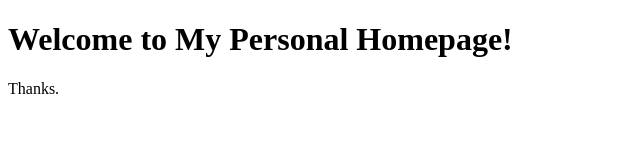
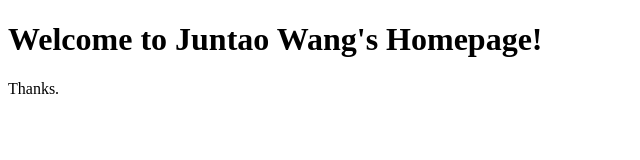
Before and after one commit to wangjt23/wangjt23.github.io, a plain HTML site: page index.html in a window 1280 px wide. Shown: the whole page, without its empty margins (0-640 px from the left). Drawn offline with Linux system fonts and the light colour scheme.

Commit message:
Update index.html

```diff
--- a/index.html
+++ b/index.html
@@ -7,7 +7,7 @@
     <title>Welcome</title>
 </head>
 <body>
-    <h1>Welcome to My Personal Homepage!</h1>
+    <h1>Welcome to Juntao Wang's Homepage!</h1>
     <p>Thanks.</p>
 </body>
 </html>
```
